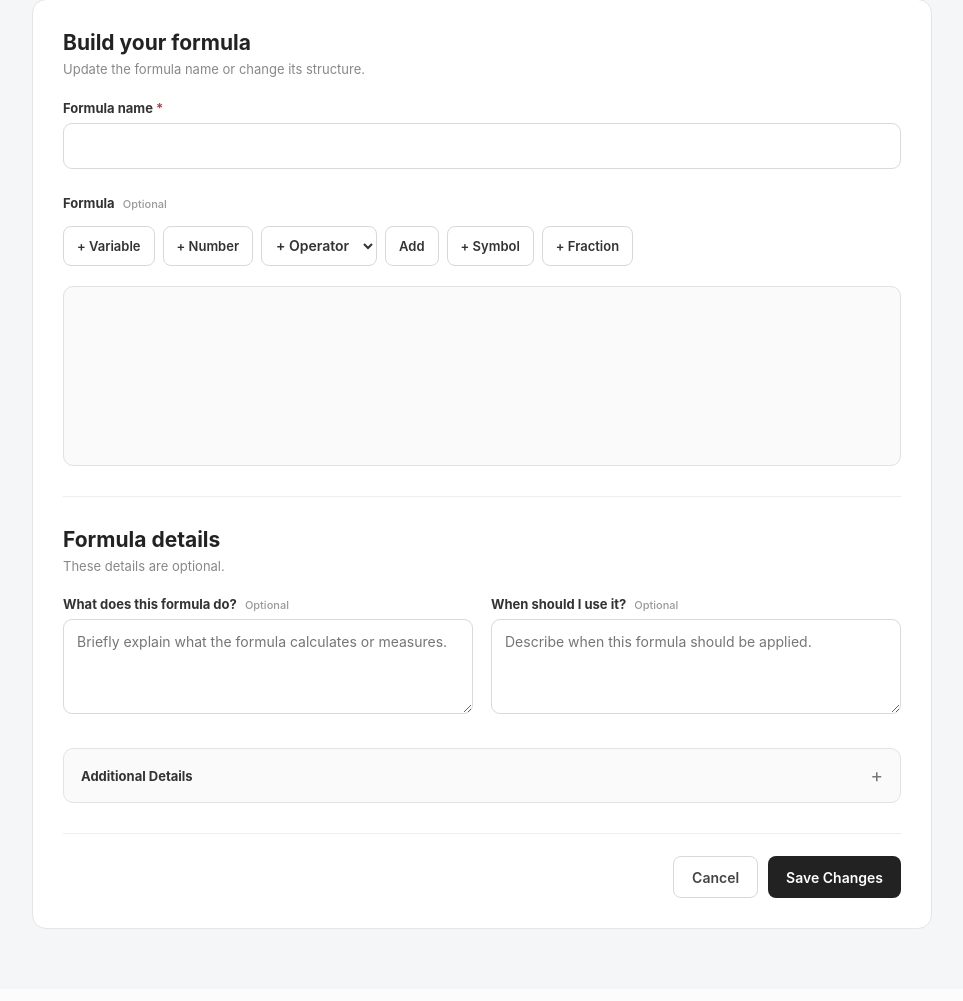
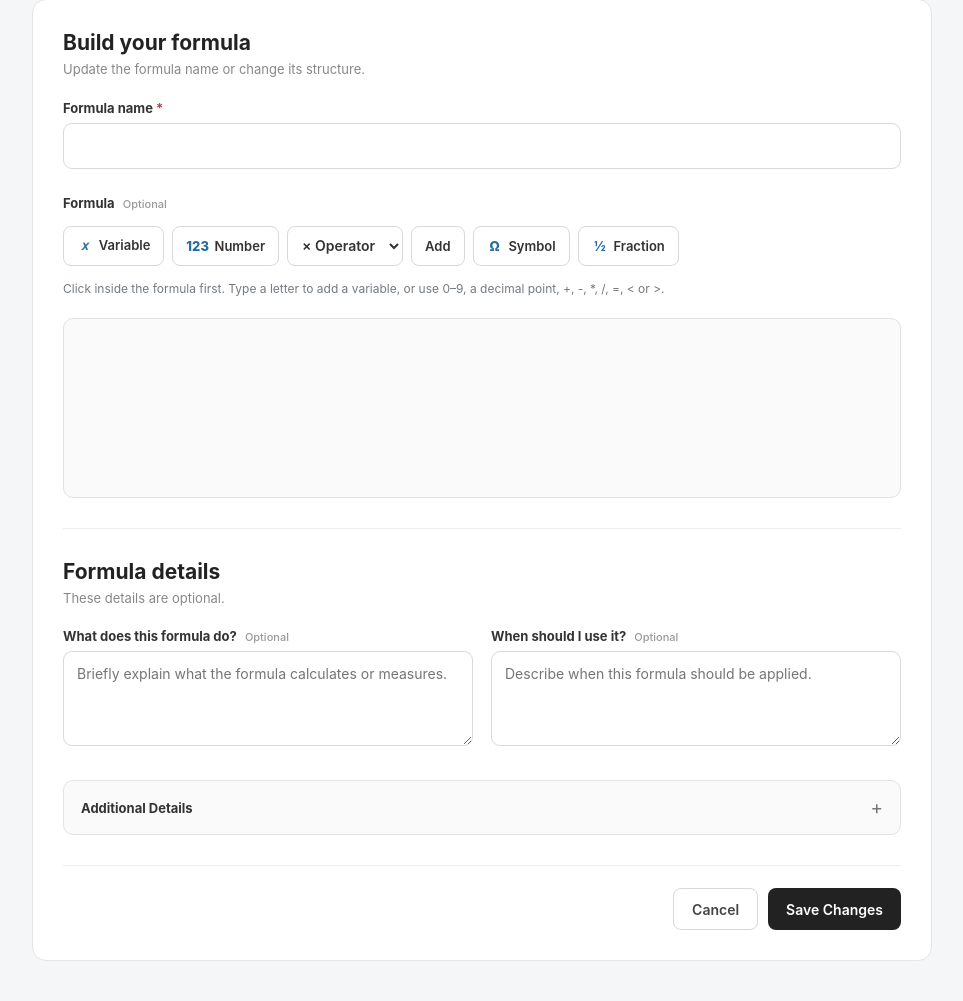
Before and after one commit to zeanbritz/studyoptimizer, a Django app: template learning/templates/learning/edit_formula.html in a window 1280 px wide. Shown: the part 129-1130 px from the top of the page, without its empty margins (158-1121 px from the left). Before the commit the page ends 1058 px from the top, so only its background shows below. Run offline with Django 4.2, Linux system fonts and the light colour scheme; the template is opened without the code that fills it, so the values that code supplies are empty.

Commit message:
better formula creation

```diff
--- a/learning/templates/learning/edit_formula.html
+++ b/learning/templates/learning/edit_formula.html
@@ -953,7 +953,8 @@
                             type="button"
                             onclick="addElement('variable')"
                         >
-                            + Variable
+                            <span class="toolbar-icon" aria-hidden="true">𝑥</span>
+                            Variable
                         </button>
 
 
@@ -961,7 +962,8 @@
                             type="button"
                             onclick="addElement('number')"
                         >
-                            + Number
+                            <span class="toolbar-icon" aria-hidden="true">123</span>
+                            Number
                         </button>
 
 
@@ -969,7 +971,7 @@
 
 
                             <option value="">
-                                + Operator
+                                × Operator
                             </option>
 
 
@@ -1023,7 +1025,8 @@
                             type="button"
                             onclick="addElement('symbol', '(')"
                         >
-                            + Symbol
+                            <span class="toolbar-icon" aria-hidden="true">Ω</span>
+                            Symbol
                         </button>
 
 
@@ -1031,14 +1034,24 @@
                             type="button"
                             onclick="addFraction()"
                         >
-                            + Fraction
+                            <span class="toolbar-icon" aria-hidden="true">½</span>
+                            Fraction
                         </button>
 
 
                     </div>
 
 
-                    <div id="formula-canvas">
+                    <p class="keyboard-hint">
+                        Click inside the formula first. Type a letter to add a variable,
+                        or use 0–9, a decimal point, +, -, *, /, =, &lt; or &gt;.
+                    </p>
+
+
+                    <div
+                        id="formula-canvas"
+                        tabindex="0"
+                    >
                     </div>
 
 
@@ -1321,7 +1334,7 @@
 </script>
 
 
-<script src="{% static 'js/formula-editor.js' %}">
+<script src="{% static 'js/formula-editor.js' %}?v=20261111-1">
 </script>
 
 
--- a/static/css/formula-editor.css
+++ b/static/css/formula-editor.css
@@ -141,6 +147,22 @@
     background: #f5f5f5;
 }
 
+.toolbar-icon {
+    display: inline-block;
+    min-width: 1.25em;
+    margin-right: 0.18em;
+    color: #226f9c;
+    font-weight: 800;
+    text-align: center;
+}
+
+.keyboard-hint {
+    margin: 0 0 14px;
+    color: #737a80;
+    font-size: 12px;
+    line-height: 1.5;
+}
+
 #operator-select {
     padding: 8px 10px;
     font-size: 14px;
--- a/static/js/formula-editor.js
+++ b/static/js/formula-editor.js
@@ -268,6 +268,12 @@ let formulaKeyboardActive =
     false;
 
 
+// A browser does not reliably emit a dblclick event for the secondary mouse
+// button, so track two quick right-clicks on the same token ourselves.
+let pendingRightClickDelete =
+    null;
+
+
 // ============================================================
 // UPDATE STRUCTURE
 // ============================================================
@@ -732,9 +738,17 @@ function renderContainer(
 
                     if (
                         element.type
-                        !==
+                        ===
                         "fraction"
                     ) {
+
+                        showFractionDeletePrompt(
+                            element
+                        );
+
+                    }
+
+                    else {
 
                         formulaKeyboardActive =
                             false;
@@ -745,6 +759,26 @@ function renderContainer(
                         );
 
                     }
+
+                }
+            );
+
+
+            box.addEventListener(
+                "contextmenu",
+                function (
+                    event
+                ) {
+
+                    event.preventDefault();
+
+                    event.stopPropagation();
+
+
+                    handleRightClickDelete(
+                        element,
+                        box
+                    );
 
                 }
             );
@@ -1211,6 +1245,282 @@ function removeElement(
 
 
     return false;
+
+}
+
+
+// ============================================================
+// DELETE A FORMULA ELEMENT
+// ============================================================
+
+function deleteFormulaElement(
+    elementId
+) {
+
+    removeElement(
+        formulaElements,
+        elementId
+    );
+
+
+    activeContainer =
+        formulaElements;
+
+
+    insertionIndex =
+        formulaElements.length;
+
+
+    renderFormula();
+
+
+    focusFormula();
+
+}
+
+
+// ============================================================
+// DOUBLE RIGHT-CLICK TO DELETE
+// ============================================================
+
+function handleRightClickDelete(
+    element,
+    box
+) {
+
+    const now = Date.now();
+
+
+    if (
+        pendingRightClickDelete
+        &&
+        pendingRightClickDelete.id
+        ===
+        element.id
+        &&
+        now
+        -
+        pendingRightClickDelete.time
+        <=
+        450
+    ) {
+
+        window.clearTimeout(
+            pendingRightClickDelete.timeoutId
+        );
+
+
+        pendingRightClickDelete =
+            null;
+
+
+        if (
+            element.type
+            ===
+            "fraction"
+        ) {
+
+            showFractionDeletePrompt(
+                element
+            );
+
+            return;
+
+        }
+
+
+        deleteFormulaElement(
+            element.id
+        );
+
+
+        return;
+
+    }
+
+
+    if (
+        pendingRightClickDelete
+        &&
+        pendingRightClickDelete.box
+    ) {
+
+        pendingRightClickDelete.box.classList.remove(
+            "right-click-delete-armed"
+        );
+
+    }
+
+
+    box.classList.add(
+        "right-click-delete-armed"
+    );
+
+
+    const timeoutId = window.setTimeout(
+        function () {
+
+            if (
+                pendingRightClickDelete
+                &&
+                pendingRightClickDelete.id
+                ===
+                element.id
+            ) {
+
+                box.classList.remove(
+                    "right-click-delete-armed"
+                );
+
+
+                pendingRightClickDelete =
+                    null;
+
+            }
+
+        },
+        450
+    );
+
+
+    pendingRightClickDelete = {
+        id: element.id,
+        time: now,
+        box: box,
+        timeoutId: timeoutId,
+    };
+
+}
+
+
+// ============================================================
+// FRACTION DELETE PROMPT
+// ============================================================
+
+function showFractionDeletePrompt(
+    fraction
+) {
+
+    const existingPrompt = document.getElementById(
+        "formula-confirmation"
+    );
+
+
+    if (
+        existingPrompt
+    ) {
+
+        existingPrompt.remove();
+
+    }
+
+
+    const prompt = document.createElement(
+        "div"
+    );
+
+
+    prompt.id =
+        "formula-confirmation";
+
+
+    prompt.className =
+        "formula-confirmation-backdrop";
+
+
+    prompt.innerHTML = `
+
+        <div
+            class="formula-confirmation-dialog"
+            role="dialog"
+            aria-modal="true"
+            aria-labelledby="fraction-delete-title"
+        >
+            <h3 id="fraction-delete-title">
+                Delete fraction?
+            </h3>
+            <p>
+                This removes the fraction and everything in its numerator and denominator.
+            </p>
+            <div class="formula-confirmation-actions">
+                <button
+                    type="button"
+                    class="formula-confirmation-cancel"
+                >
+                    Cancel
+                </button>
+                <button
+                    type="button"
+                    class="formula-confirmation-delete"
+                >
+                    Delete fraction
+                </button>
+            </div>
+        </div>
+
+    `;
+
+
+    function closePrompt() {
+
+        prompt.remove();
+
+    }
+
+
+    prompt.addEventListener(
+        "click",
+        function (
+            event
+        ) {
+
+            if (
+                event.target
+                ===
+                prompt
+            ) {
+
+                closePrompt();
+
+            }
+
+        }
+    );
+
+
+    prompt.querySelector(
+        ".formula-confirmation-cancel"
+    ).addEventListener(
+        "click",
+        closePrompt
+    );
+
+
+    prompt.querySelector(
+        ".formula-confirmation-delete"
+    ).addEventListener(
+        "click",
+        function () {
+
+            deleteFormulaElement(
+                fraction.id
+            );
+
+
+            closePrompt();
+
+        }
+    );
+
+
+    document.body.appendChild(
+        prompt
+    );
+
+
+    prompt.querySelector(
+        ".formula-confirmation-cancel"
+    ).focus();
 
 }
 
@@ -1993,27 +2303,12 @@ function showEditor(
             "click",
             function () {
 
-                removeElement(
-                    formulaElements,
+                editor.remove();
+
+
+                deleteFormulaElement(
                     element.id
                 );
-
-
-                editor.remove();
-
-
-                activeContainer =
-                    formulaElements;
-
-
-                insertionIndex =
-                    formulaElements.length;
-
-
-                renderFormula();
-
-
-                focusFormula();
 
             }
         );
@@ -2378,6 +2673,26 @@ document.addEventListener(
 
 
         if (
+            /^\p{L}$/u.test(
+                key
+            )
+        ) {
+
+            event.preventDefault();
+
+
+            addElement(
+                "variable",
+                key
+            );
+
+
+            return;
+
+        }
+
+
+        if (
             Object.prototype
             .hasOwnProperty
             .call(
```
Also changed, not shown: other parts of static/css/formula-editor.css (+76 -0 lines), learning/templates/learning/create_formula.html (+12 -7 lines).
